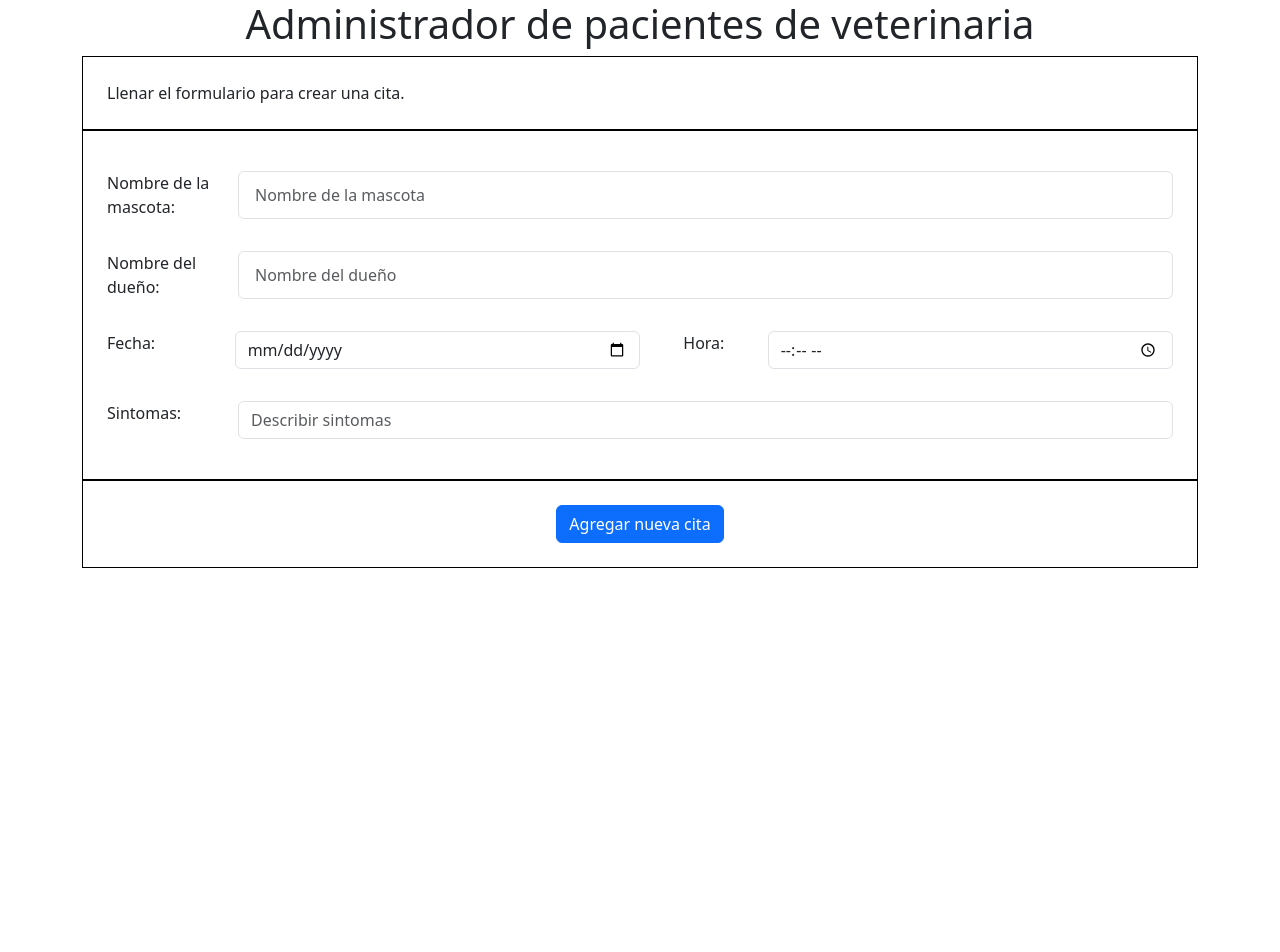
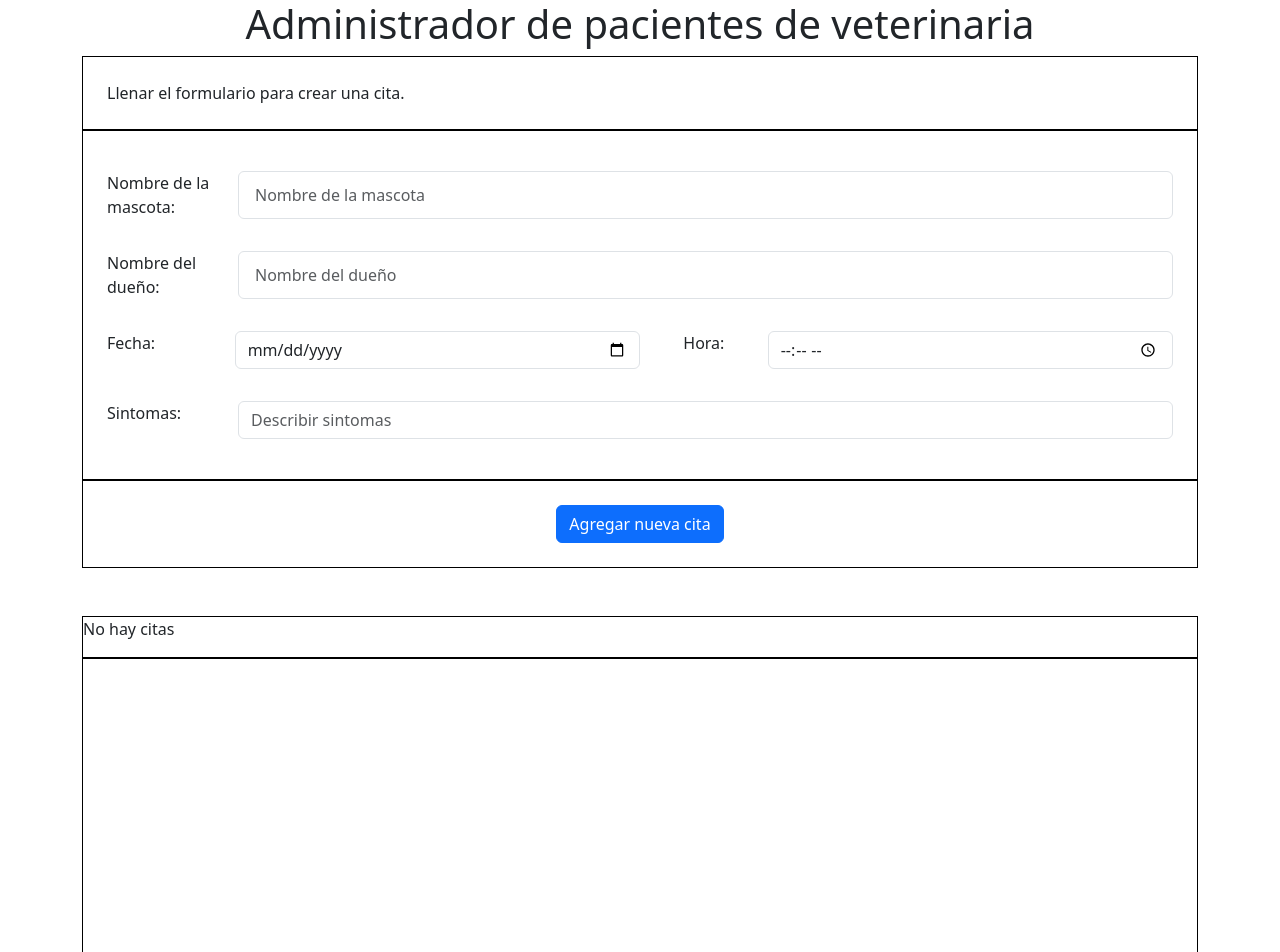
Before and after one commit to LeonelRC23/ejercicio9React, a React (Vite) app: page / in a window 1280 px wide. Shown: the top 952 px of the page. Before the commit the page ends 800 px from the top, so only its background shows below. Built offline with nearby package versions, Linux system fonts and the light colour scheme.

Commit message:
Se realizo el maquetado del contenedor de las citas

```diff
--- a/src/App.jsx
+++ b/src/App.jsx
@@ -1,6 +1,7 @@
 import { useState } from "react";
 import "./App.css";
 import PrincipalForm from "./components/PrincipalForm";
+import CitasContainer from "./components/CitasContainer";
 
 function App() {
   return (
@@ -10,6 +11,7 @@ function App() {
           Administrador de pacientes de veterinaria
         </h1>
         <PrincipalForm />
+        <CitasContainer/>
       </div>
     </>
   );
--- /dev/null
+++ b/src/components/CitasContainer.jsx
@@ -0,0 +1,15 @@
+import React from "react";
+import "../styles/citasContainer.css";
+
+const CitasContainer = () => {
+  return (
+    <div className="my-5">
+      <div className="stateCitasContainer">
+        <p>No hay citas</p>
+      </div>
+      <div className="contentContainer"></div>
+    </div>
+  );
+};
+
+export default CitasContainer;
--- /dev/null
+++ b/src/styles/citasContainer.css
@@ -0,0 +1,8 @@
+.stateCitasContainer {
+    border: 1px solid #000;
+}
+
+.contentContainer {
+    min-height: 300px;
+    border: 1px solid #000;
+}
```
